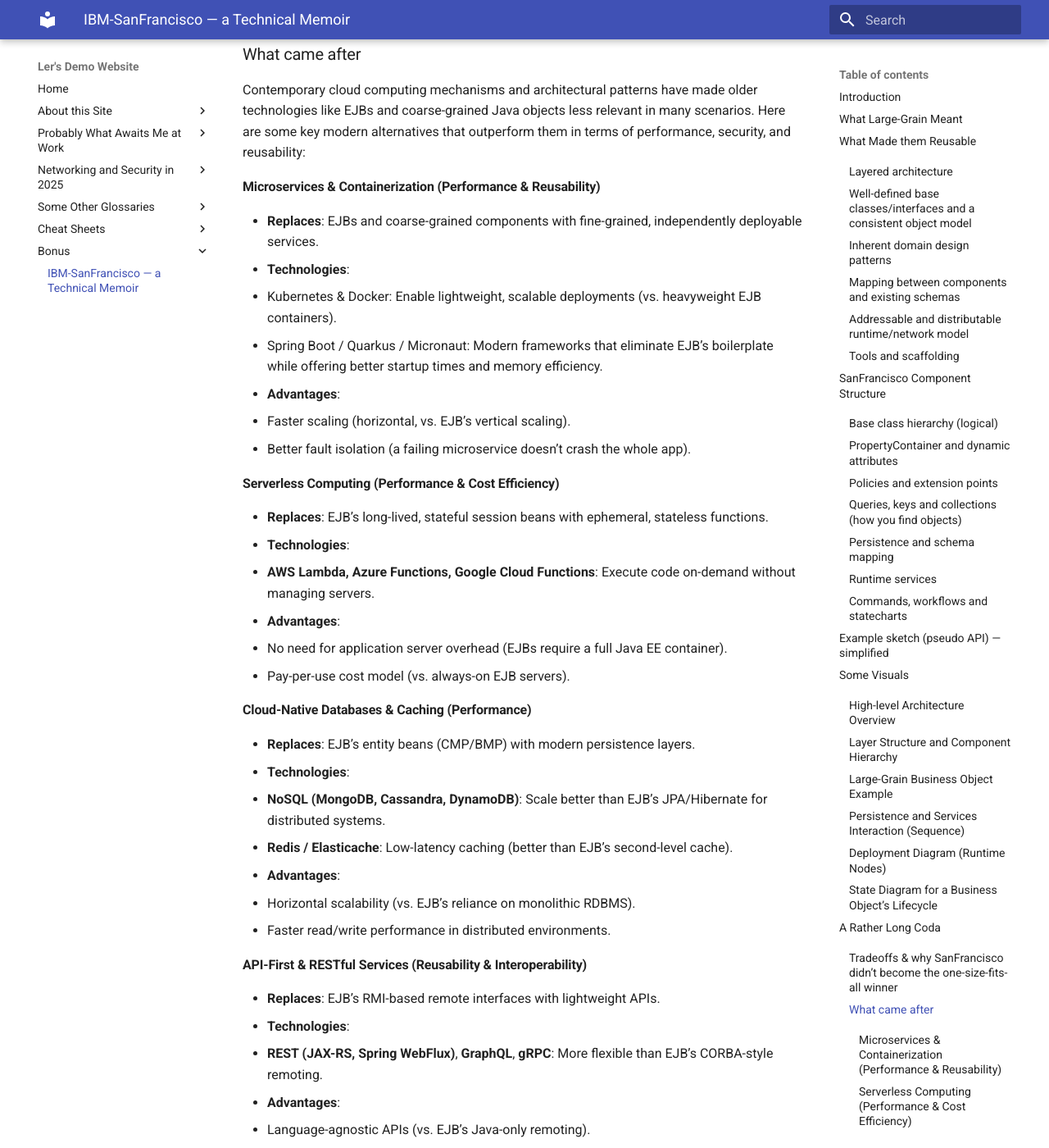
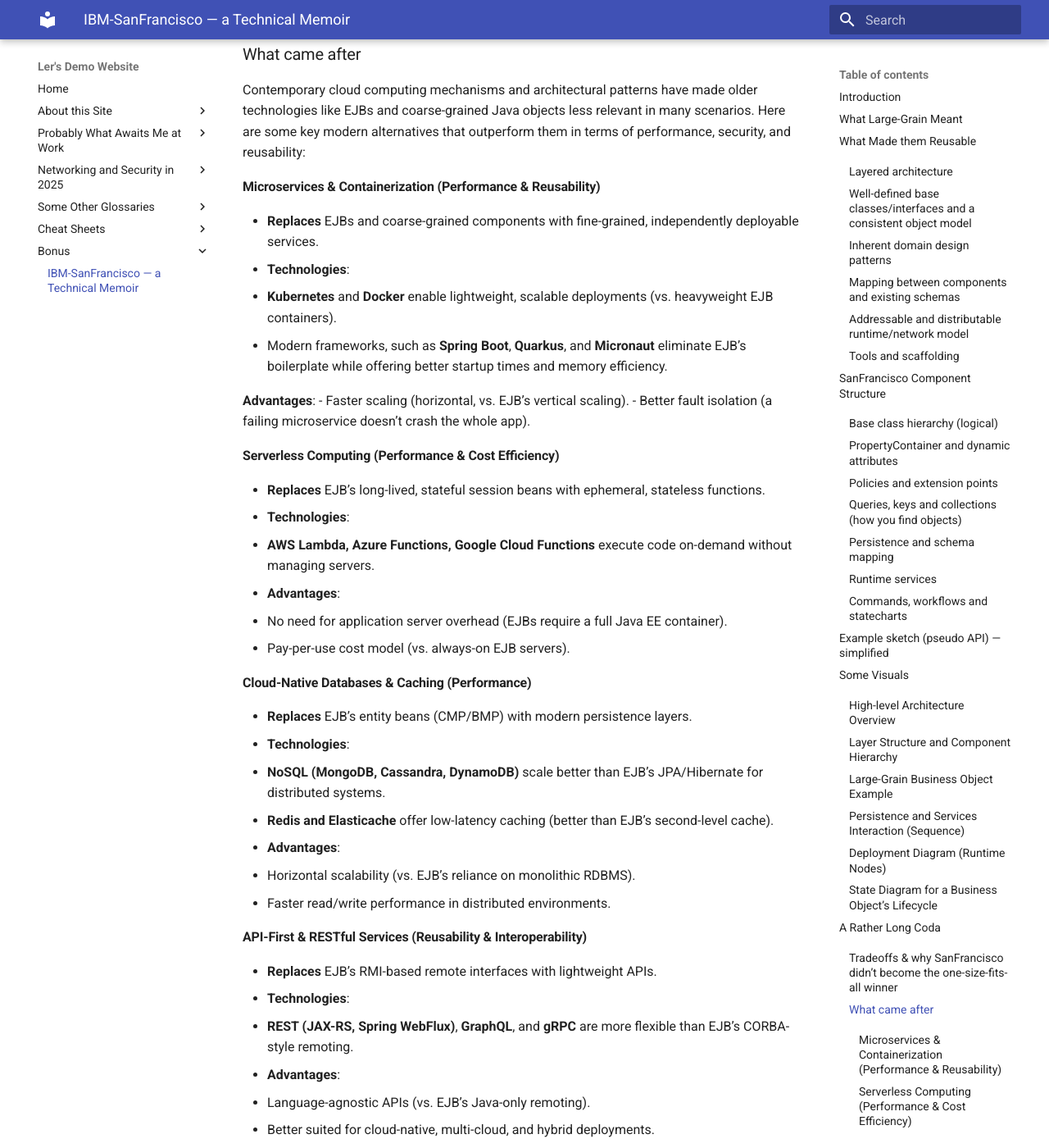
Before and after one commit to cassmastern/lers-sandbox, an MkDocs documentation site: the page built from docs/ibm-sanfrancisco.md, in a window 1280 px wide and 1400 px high, scrolled down 9056 px. Shown: the whole window at 82% size. Built offline with MkDocs 1.6.1 and Material for MkDocs 9.7.7, drawn with Linux system fonts in a browser that asks for light colours; some of the changed text lies outside the part shown.

```diff
--- a/docs/ibm-sanfrancisco.md
+++ b/docs/ibm-sanfrancisco.md
@@ -308,61 +308,62 @@ Contemporary cloud computing mechanisms and architectural patterns have made old
 
 #### Microservices & Containerization (Performance & Reusability)
 
-* **Replaces**: EJBs and coarse-grained components with fine-grained, independently deployable services.
-* **Technologies**:
-  * Kubernetes & Docker: Enable lightweight, scalable deployments (vs. heavyweight EJB containers).
-  * Spring Boot / Quarkus / Micronaut: Modern frameworks that eliminate EJB’s boilerplate while offering better startup times and memory efficiency.
-* **Advantages**:
-  * Faster scaling (horizontal, vs. EJB’s vertical scaling).
-  * Better fault isolation (a failing microservice doesn’t crash the whole app).
+- **Replaces** EJBs and coarse-grained components with fine-grained, independently deployable services.
+- **Technologies**:
+  - **Kubernetes** and **Docker** enable lightweight, scalable deployments (vs. heavyweight EJB containers).
+  - Modern frameworks, such as **Spring Boot**, **Quarkus**, and **Micronaut** eliminate EJB’s boilerplate while offering better startup times and memory efficiency.
+
+**Advantages**:
+  - Faster scaling (horizontal, vs. EJB’s vertical scaling).
+  - Better fault isolation (a failing microservice doesn’t crash the whole app).
 
 #### Serverless Computing (Performance & Cost Efficiency)
 
-* **Replaces**: EJB’s long-lived, stateful session beans with ephemeral, stateless functions.
-* **Technologies**:
-  * **AWS Lambda, Azure Functions, Google Cloud Functions**: Execute code on-demand without managing servers.
-* **Advantages**:
-  * No need for application server overhead (EJBs require a full Java EE container).
-  * Pay-per-use cost model (vs. always-on EJB servers).
+- **Replaces** EJB’s long-lived, stateful session beans with ephemeral, stateless functions.
+- **Technologies**:
+  * **AWS Lambda, Azure Functions, Google Cloud Functions** execute code on-demand without managing servers.
+- **Advantages**:
+  - No need for application server overhead (EJBs require a full Java EE container).
+  - Pay-per-use cost model (vs. always-on EJB servers).
 
 #### Cloud-Native Databases & Caching (Performance)
 
-* **Replaces**: EJB’s entity beans (CMP/BMP) with modern persistence layers.
-* **Technologies**:
-  * **NoSQL (MongoDB, Cassandra, DynamoDB)**: Scale better than EJB’s JPA/Hibernate for distributed systems.
-  * **Redis / Elasticache**: Low-latency caching (better than EJB’s second-level cache).
-* **Advantages**:
-  * Horizontal scalability (vs. EJB’s reliance on monolithic RDBMS).
-  * Faster read/write performance in distributed environments.
+- **Replaces** EJB’s entity beans (CMP/BMP) with modern persistence layers.
+- **Technologies**:
+  - **NoSQL (MongoDB, Cassandra, DynamoDB)** scale better than EJB’s JPA/Hibernate for distributed systems.
+  - **Redis and Elasticache** offer low-latency caching (better than EJB’s second-level cache).
+- **Advantages**:
+  - Horizontal scalability (vs. EJB’s reliance on monolithic RDBMS).
+  - Faster read/write performance in distributed environments.
 
 #### API-First & RESTful Services (Reusability & Interoperability)
 
-* **Replaces**: EJB’s RMI-based remote interfaces with lightweight APIs.
-* **Technologies**:
-  * **REST (JAX-RS, Spring WebFlux)**, **GraphQL**, **gRPC**: More flexible than EJB’s CORBA-style remoting.
-* **Advantages**:
-  * Language-agnostic APIs (vs. EJB’s Java-only remoting).
-  * Better suited for cloud-native, multi-cloud, and hybrid deployments.
+- **Replaces** EJB’s RMI-based remote interfaces with lightweight APIs.
+- **Technologies**:
+  - **REST (JAX-RS, Spring WebFlux)**, **GraphQL**, and **gRPC** are more flexible than EJB’s CORBA-style remoting.
+- **Advantages**:
+  - Language-agnostic APIs (vs. EJB’s Java-only remoting).
+  - Better suited for cloud-native, multi-cloud, and hybrid deployments.
 
-#### Zero-Trust & Cloud-Native Security (Security)
+#### Zero-Trust and Cloud-Native Security (Security)
 
-* **Replaces**: EJB’s JAAS and declarative security with modern cloud security models.
-* **Technologies**:
-  * **OAuth2/OpenID Connect (Keycloak, Auth0)**: Better than EJB’s role-based security.
-  * **Service Meshes (Istio, Linkerd)**: Provide mTLS, fine-grained access control (vs. EJB’s coarse-grained security).
-* **Advantages**:
-  * Dynamic, policy-based security (vs. static EJB deployment descriptors).
-  * Better support for distributed identity management.
+- **Replaces** EJB’s JAAS and declarative security with modern cloud security models.
+- **Technologies**:
+  - **OAuth2/OpenID Connect (Keycloak, Auth0)** are better than EJB role-based security; they externalize auth and allow dynamic, fine-grained acces.
+  - **Service Meshes (Istio, Linkerd)** Provide mTLS, fine-grained access control (vs. EJB’s coarse-grained security).
+- **Advantages**:
+  - Dynamic, policy-based security (vs. static EJB deployment descriptors).
+  - Better support for distributed identity management.
 
-#### Event-Driven & Reactive Architectures (Performance & Scalability)
+#### Event-Driven and Reactive Architectures (Performance and Scalability)
 
-* **Replaces**: EJB’s synchronous, blocking model with async processing.
-* **Technologies**:
-  * **Kafka, RabbitMQ, AWS EventBridge**: Decouple components better than EJB’s JMS.
-  * **Reactive Frameworks (Spring WebFlux, Vert.x)**: Non-blocking I/O outperforms EJB’s thread-per-request model.
-* **Advantages**:
-  * Handles high concurrency better (EJBs struggle under heavy load).
-  * More resilient to failures (reactive systems embrace chaos engineering).
+- **Replace** EJB’s synchronous, blocking model with async processing.
+- **Technologies**:
+  - **Kafka, RabbitMQ, AWS EventBridge** decouple components better than EJB’s JMS.
+  - Non-blocking I/O of **Reactive Frameworks (Spring WebFlux, Vert.x)** outperforms EJB’s thread-per-request model.
+- **Advantages**:
+  - Handles high concurrency better (EJBs struggle under heavy load).
+  - More resilient to failures (reactive systems embrace chaos engineering).
 
 #### Conclusion
 
@@ -375,4 +376,5 @@ EJBs and coarse-grained Java objects were designed for monolithic, on-premise Ja
 - My long-term memory (~20%)
 
 ---
+
 ![IBM Toronto Lab](img/ibm-toronto-olab.png)
```
Also changed, not shown: docs/about.md (+2 -2 lines), docs/whatsinhere.md (+1 -1 lines).
